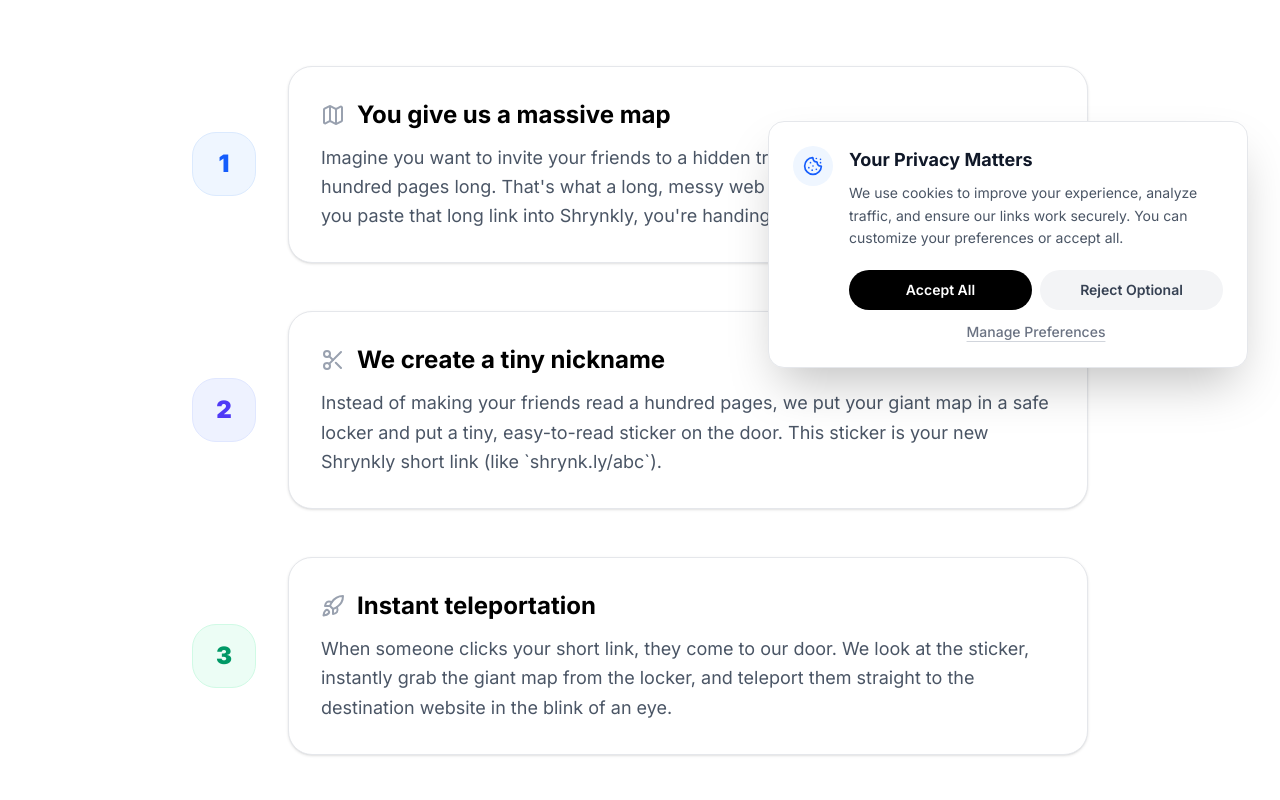
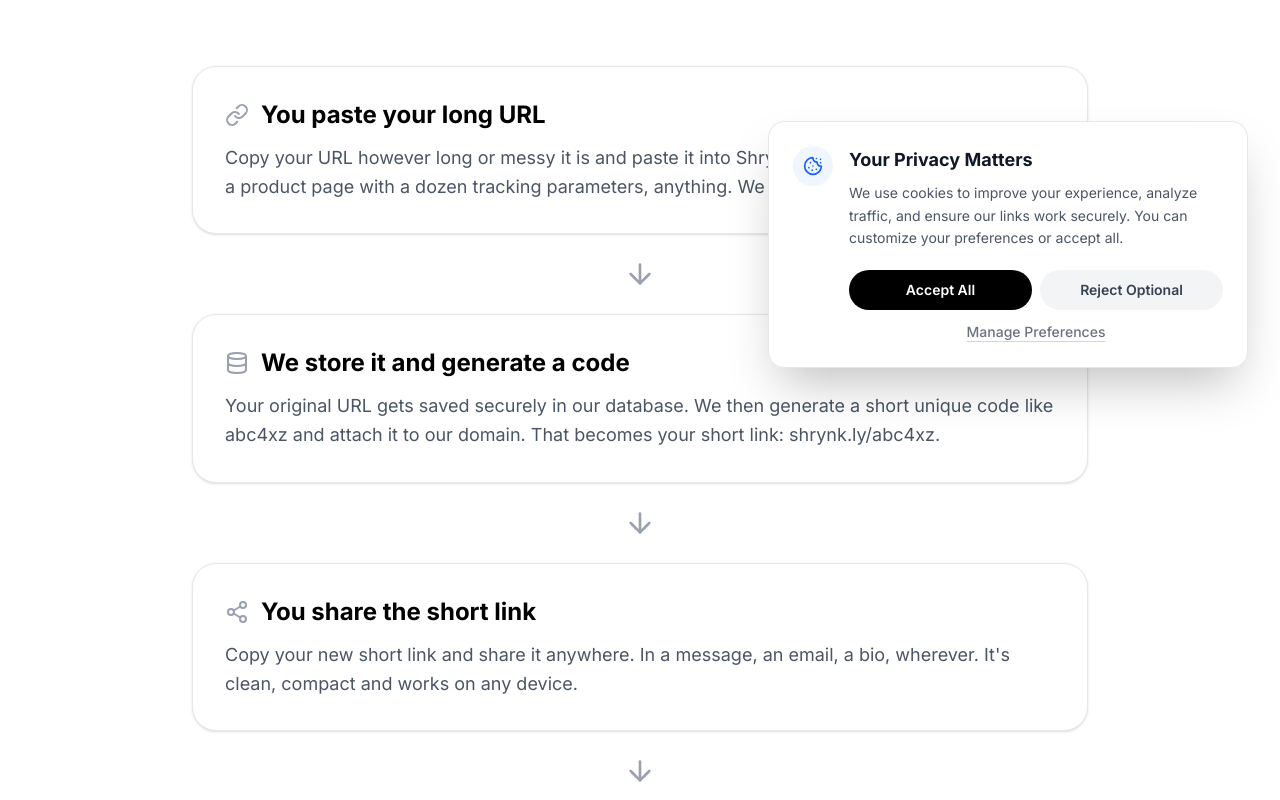
Before and after one commit to thepriyanshbhatt/Shrynkly-URL-Shortner, a React (Vite) app in the folder frontend/: page /how-it-works in a window 1280 px wide. Shown: the part 400-1200 px from the top of the page. Built offline with nearby package versions, Linux system fonts and the light colour scheme.

Commit message:
feat: Update HowItWorks with 4 steps and arrows

```diff
--- a/frontend/src/pages/HowItWorks.jsx
+++ b/frontend/src/pages/HowItWorks.jsx
@@ -1,5 +1,5 @@
 import { motion } from 'framer-motion';
-import { Scissors, Zap, Map, Rocket } from 'lucide-react';
+import { Zap, Link as LinkIcon, Database, Share2, Rocket, ArrowDown } from 'lucide-react';
 import { useEffect } from 'react';
 
 export default function HowItWorks() {
@@ -27,53 +27,61 @@ export default function HowItWorks() {
           </p>
         </div>
 
-        <div className="space-y-12">
-          {/* Step 1 */}
-          <div className="flex flex-col md:flex-row gap-8 items-start md:items-center">
-            <div className="w-16 h-16 rounded-3xl bg-blue-50 dark:bg-blue-900/20 text-blue-600 dark:text-blue-400 flex items-center justify-center flex-shrink-0 border border-blue-100 dark:border-blue-800/30">
-              <span className="text-2xl font-black">1</span>
-            </div>
-            <div className="flex-1 bg-white dark:bg-[#111] p-8 rounded-3xl border border-gray-200 dark:border-white/20 shadow-sm hover:shadow-2xl dark:hover:shadow-[0_10px_30px_rgba(255,255,255,0.05)] hover:border-gray-400 dark:hover:border-white/40 transition-all duration-300 hover:-translate-y-1">
+        <div className="space-y-6">
+          {/* Box 1 */}
+          <div className="bg-white dark:bg-[#111] p-8 rounded-3xl border border-gray-200 dark:border-white/20 shadow-sm hover:shadow-2xl dark:hover:shadow-[0_10px_30px_rgba(255,255,255,0.05)] hover:border-gray-400 dark:hover:border-white/40 transition-all duration-300 hover:-translate-y-1">
             <h3 className="text-2xl font-bold text-black dark:text-white mb-3 flex items-center gap-3">
-                <Map className="text-gray-400" size={24} />
-                You give us a massive map
+              <LinkIcon className="text-gray-400" size={24} />
+              You paste your long URL
             </h3>
             <p className="text-gray-600 dark:text-gray-400 leading-relaxed text-lg">
-                Imagine you want to invite your friends to a hidden treasure, but the directions are a hundred pages long. That's what a long, messy web address (URL) looks like. When you paste that long link into Shrynkly, you're handing us that giant map.
+              Copy your URL however long or messy it is and paste it into Shrynkly. It could be a YouTube link, a product page with a dozen tracking parameters, anything. We take it all.
             </p>
           </div>
+
+          <div className="flex justify-center text-gray-400 dark:text-gray-600">
+            <ArrowDown size={32} />
           </div>
 
-          {/* Step 2 */}
-          <div className="flex flex-col md:flex-row gap-8 items-start md:items-center">
-            <div className="w-16 h-16 rounded-3xl bg-indigo-50 dark:bg-indigo-900/20 text-indigo-600 dark:text-indigo-400 flex items-center justify-center flex-shrink-0 border border-indigo-100 dark:border-indigo-800/30">
-              <span className="text-2xl font-black">2</span>
-            </div>
-            <div className="flex-1 bg-white dark:bg-[#111] p-8 rounded-3xl border border-gray-200 dark:border-white/20 shadow-sm hover:shadow-2xl dark:hover:shadow-[0_10px_30px_rgba(255,255,255,0.05)] hover:border-gray-400 dark:hover:border-white/40 transition-all duration-300 hover:-translate-y-1">
+          {/* Box 2 */}
+          <div className="bg-white dark:bg-[#111] p-8 rounded-3xl border border-gray-200 dark:border-white/20 shadow-sm hover:shadow-2xl dark:hover:shadow-[0_10px_30px_rgba(255,255,255,0.05)] hover:border-gray-400 dark:hover:border-white/40 transition-all duration-300 hover:-translate-y-1">
             <h3 className="text-2xl font-bold text-black dark:text-white mb-3 flex items-center gap-3">
-                <Scissors className="text-gray-400" size={24} />
-                We create a tiny nickname
+              <Database className="text-gray-400" size={24} />
+              We store it and generate a code
             </h3>
             <p className="text-gray-600 dark:text-gray-400 leading-relaxed text-lg">
-                Instead of making your friends read a hundred pages, we put your giant map in a safe locker and put a tiny, easy-to-read sticker on the door. This sticker is your new Shrynkly short link (like `shrynk.ly/abc`).
+              Your original URL gets saved securely in our database. We then generate a short unique code like abc4xz and attach it to our domain. That becomes your short link: shrynk.ly/abc4xz.
             </p>
           </div>
+
+          <div className="flex justify-center text-gray-400 dark:text-gray-600">
+            <ArrowDown size={32} />
           </div>
 
-          {/* Step 3 */}
-          <div className="flex flex-col md:flex-row gap-8 items-start md:items-center">
-            <div className="w-16 h-16 rounded-3xl bg-emerald-50 dark:bg-emerald-900/20 text-emerald-600 dark:text-emerald-400 flex items-center justify-center flex-shrink-0 border border-emerald-100 dark:border-emerald-800/30">
-              <span className="text-2xl font-black">3</span>
+          {/* Box 3 */}
+          <div className="bg-white dark:bg-[#111] p-8 rounded-3xl border border-gray-200 dark:border-white/20 shadow-sm hover:shadow-2xl dark:hover:shadow-[0_10px_30px_rgba(255,255,255,0.05)] hover:border-gray-400 dark:hover:border-white/40 transition-all duration-300 hover:-translate-y-1">
+            <h3 className="text-2xl font-bold text-black dark:text-white mb-3 flex items-center gap-3">
+              <Share2 className="text-gray-400" size={24} />
+              You share the short link
+            </h3>
+            <p className="text-gray-600 dark:text-gray-400 leading-relaxed text-lg">
+              Copy your new short link and share it anywhere. In a message, an email, a bio, wherever. It's clean, compact and works on any device.
+            </p>
           </div>
-            <div className="flex-1 bg-white dark:bg-[#111] p-8 rounded-3xl border border-gray-200 dark:border-white/20 shadow-sm hover:shadow-2xl dark:hover:shadow-[0_10px_30px_rgba(255,255,255,0.05)] hover:border-gray-400 dark:hover:border-white/40 transition-all duration-300 hover:-translate-y-1">
+
+          <div className="flex justify-center text-gray-400 dark:text-gray-600">
+            <ArrowDown size={32} />
+          </div>
+
+          {/* Box 4 */}
+          <div className="bg-white dark:bg-[#111] p-8 rounded-3xl border border-gray-200 dark:border-white/20 shadow-sm hover:shadow-2xl dark:hover:shadow-[0_10px_30px_rgba(255,255,255,0.05)] hover:border-gray-400 dark:hover:border-white/40 transition-all duration-300 hover:-translate-y-1">
             <h3 className="text-2xl font-bold text-black dark:text-white mb-3 flex items-center gap-3">
               <Rocket className="text-gray-400" size={24} />
-                Instant teleportation
+              Someone clicks and we redirect them instantly
             </h3>
             <p className="text-gray-600 dark:text-gray-400 leading-relaxed text-lg">
-                When someone clicks your short link, they come to our door. We look at the sticker, instantly grab the giant map from the locker, and teleport them straight to the destination website in the blink of an eye.
+              When anyone clicks your short link their browser hits our servers. We look up the code, find the original URL in our database and send them straight there in milliseconds. No visible loading, no detours.
             </p>
-            </div>
           </div>
         </div>
 
```
Lines whose indentation alone changed are shown as unchanged.
